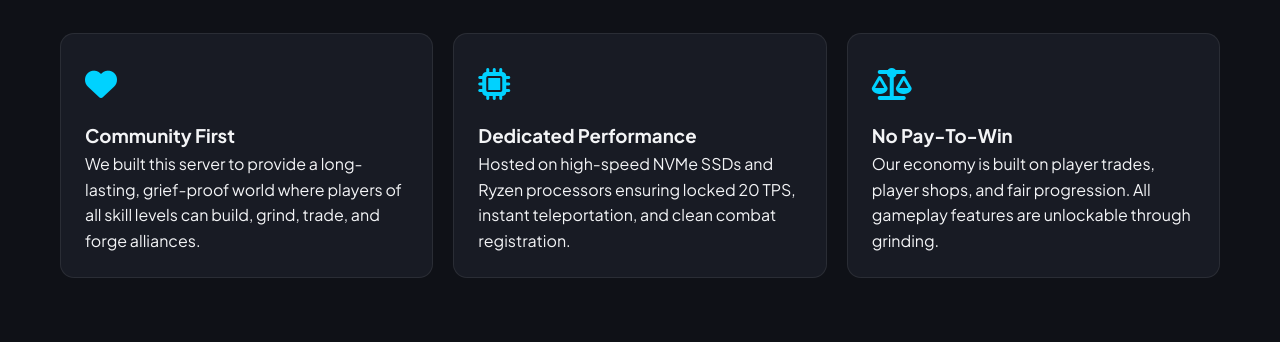
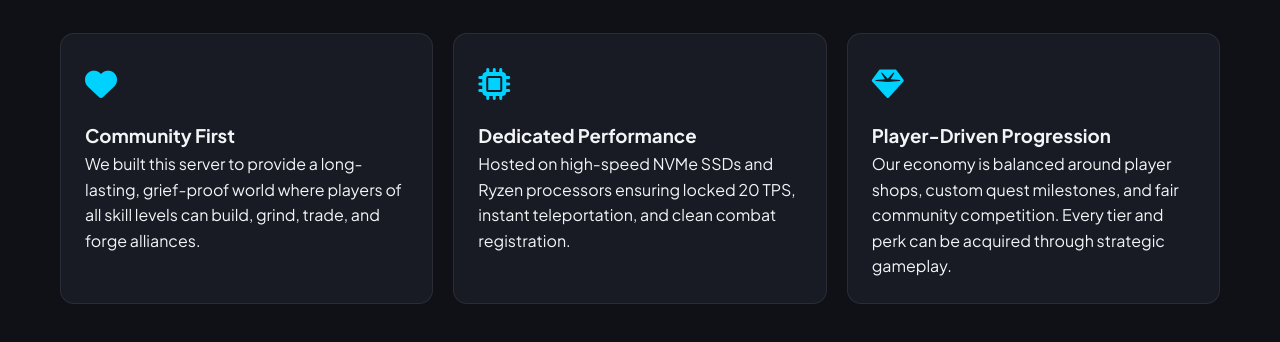
Before and after one commit to muntasirtonmoy0/ETERNAL_SMP, a website: page about.html in a window 1280 px wide. Shown: the part 190-532 px from the top of the page. Drawn offline with Linux system fonts and the light colour scheme; no server answers.

Commit message:
Update about.html

```diff
--- a/about.html
+++ b/about.html
@@ -60,9 +60,9 @@
         <p>Hosted on high-speed NVMe SSDs and Ryzen processors ensuring locked 20 TPS, instant teleportation, and clean combat registration.</p>
       </div>
       <div class="about-card">
-        <div class="about-icon"><i class="fa-solid fa-scale-balanced"></i></div>
-        <h3>No Pay-To-Win</h3>
-        <p>Our economy is built on player trades, player shops, and fair progression. All gameplay features are unlockable through grinding.</p>
+        <div class="about-icon"><i class="fa-solid fa-gem"></i></div>
+        <h3>Player-Driven Progression</h3>
+        <p>Our economy is balanced around player shops, custom quest milestones, and fair community competition. Every tier and perk can be acquired through strategic gameplay.</p>
       </div>
     </div>
   </main>
```
